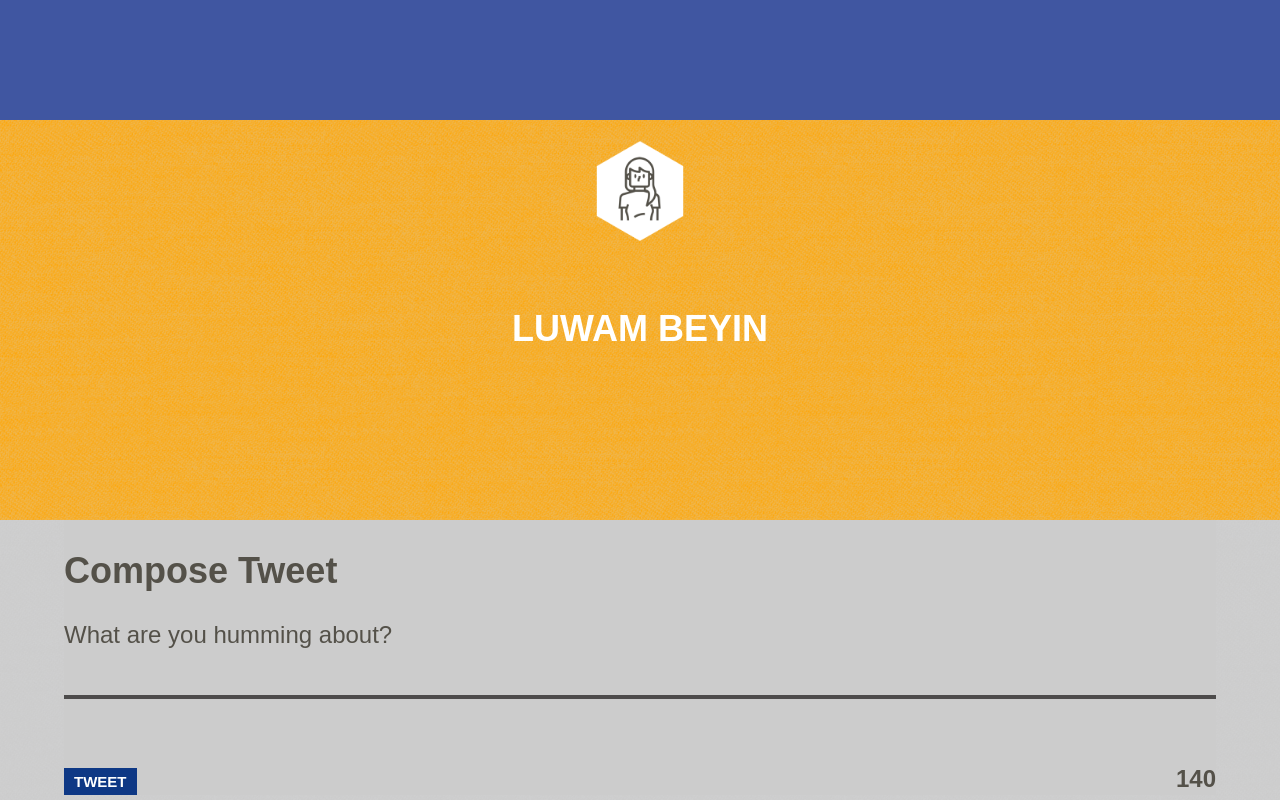
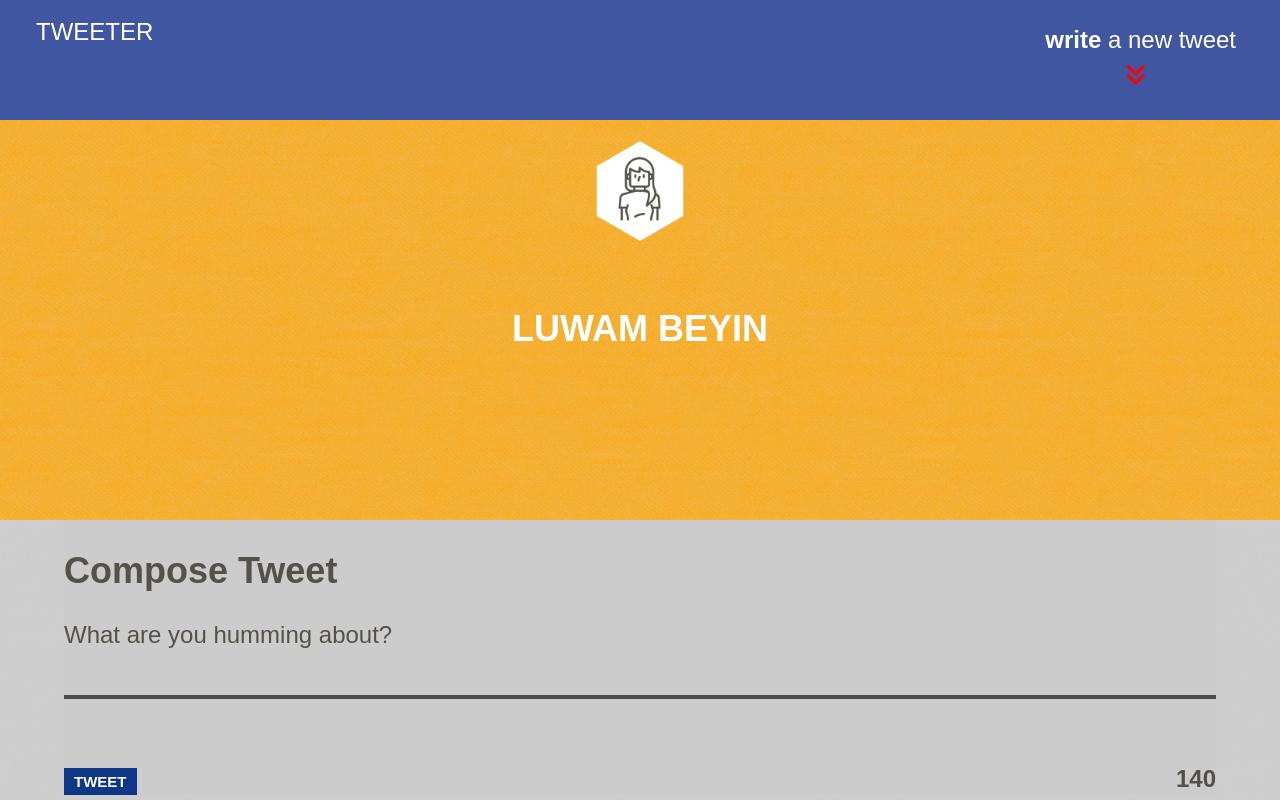
Before and after one commit to merinnaa/tweeter, a website: page public/index.html in a window 1280 px wide. Drawn offline with nearby package versions, Linux system fonts and the light colour scheme; files whose address does not match are found by name; a web font is replaced by a local one.

Commit message:
nav-logo modified

```diff
--- a/public/styles/header.css
+++ b/public/styles/header.css
@@ -8,16 +8,16 @@
   background-image: url("../images/45-degree-fabric-light.png");
   background-color: orange;
 }
-.nav-logo {
-  position: fixed;
-  background-color:rgb(26, 225, 175);
-  margin-top: -400px;
-  width: 100%;
+/* .nav-logo {
+  /* position: fixed; */
+  /* background-color:rgb(26, 225, 175); */
+  /* margin-top: -400px; */
+  /* width: 100%;
   display: flex;
   justify-content: center;
   align-items: center
 
-}
+}  */
 .avatar {
   display: flex;
   flex-direction: column;
--- a/public/styles/nav.css
+++ b/public/styles/nav.css
@@ -3,16 +3,25 @@ body {
   padding: 0;
 }
 
- /* .write-tweet-btn {
+  /* .write-tweet-btn {
   padding: 0 1.5em;
   float: right;
+}  */
+/* nav {
+  height: 120px;
+  width: 100%;
+  background-color: #4056A1;
+  color: #FFFFFF;
+  padding: 0 1.5em; /* 1.5ems of space on the right and left */
+ /* display: flex;
+  align-items: center;
 } */
- nav {
+  nav {
   top: 0;
   left: 0;
    height: 120px;
   width: 100%;
-  /* display: flex;  */
+  display: flex;
    position: fixed;
    padding-top:60px;
    background-color: #4056A1;
@@ -22,19 +31,48 @@ body {
    align-items: center;
   padding: 0 1.5em; /* 1.5ems of space on the right and left*/
 
+ }
+ .nav-logo {
+  /* border: 1px solid; */
+  display: flex;
+  min-width: 100%;
+  justify-content: space-between;
 }
 
+.nav-right {
+  float: right;
+  padding-left: 20px;
+  /* margin-right: auto;
+  display: flex;
+  flex-direction: column;
+  justify-content: center;
+  align-items: center;  */
+}
+.nav-right i {
+
+  color: red;
+  justify-content: center;
+  margin-left: 3em;
+  padding: 8px;
+  animation-duration: 2s;
+}
+/*
   .write-tweet-btn i {
-
+    display: flex;
+    justify-content: center;
   color: red;
   display: inline;
 
   margin: 15px auto;
-}
- .write-tweet-btn {
-  float:right ;
+}    */
+
+/* .write-tweet-btn i:hover {
+  background-color: rgba(255, 255, 255, 0.1);
+} */
+  .write-tweet-btn {
+  float: right;
   cursor: pointer;
-  padding: 8px;
+   padding: 8px;
   border-radius: 20px;
   transition: background-color 0.3s ease;
 }
```
